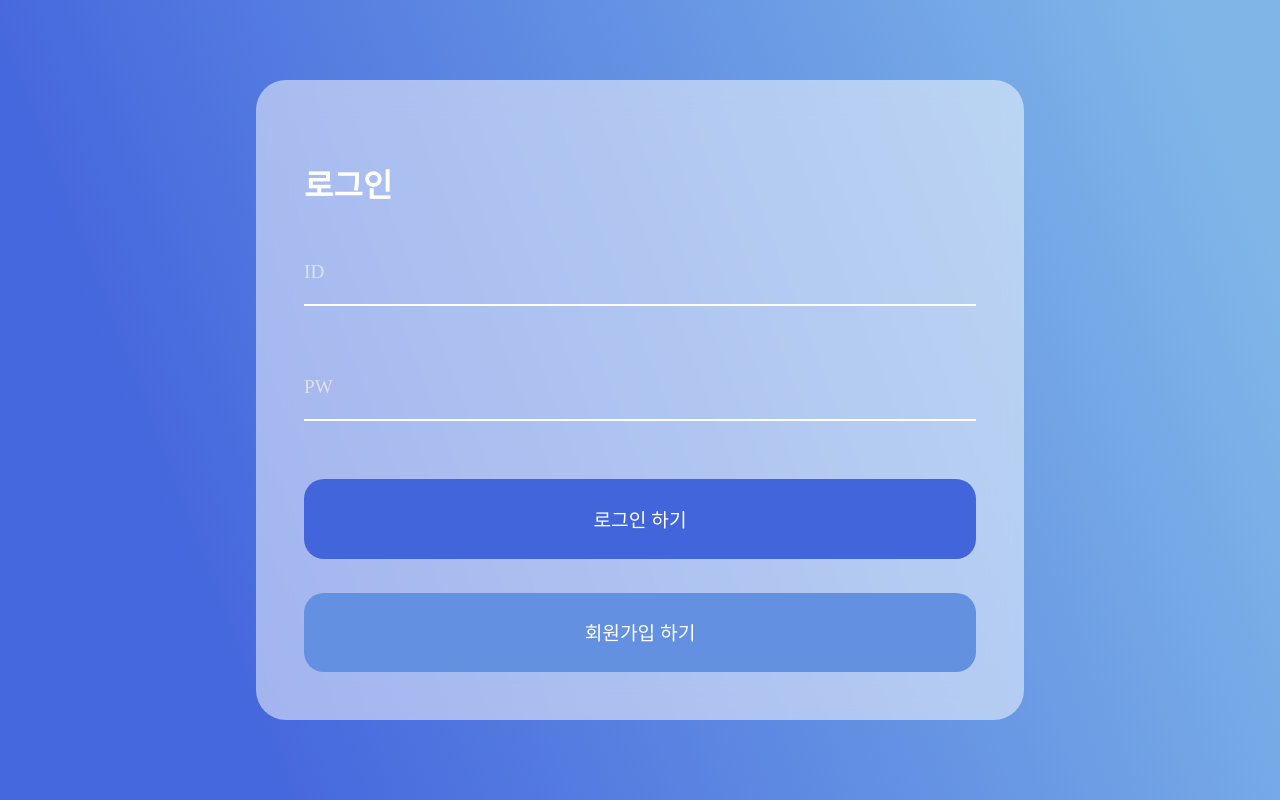
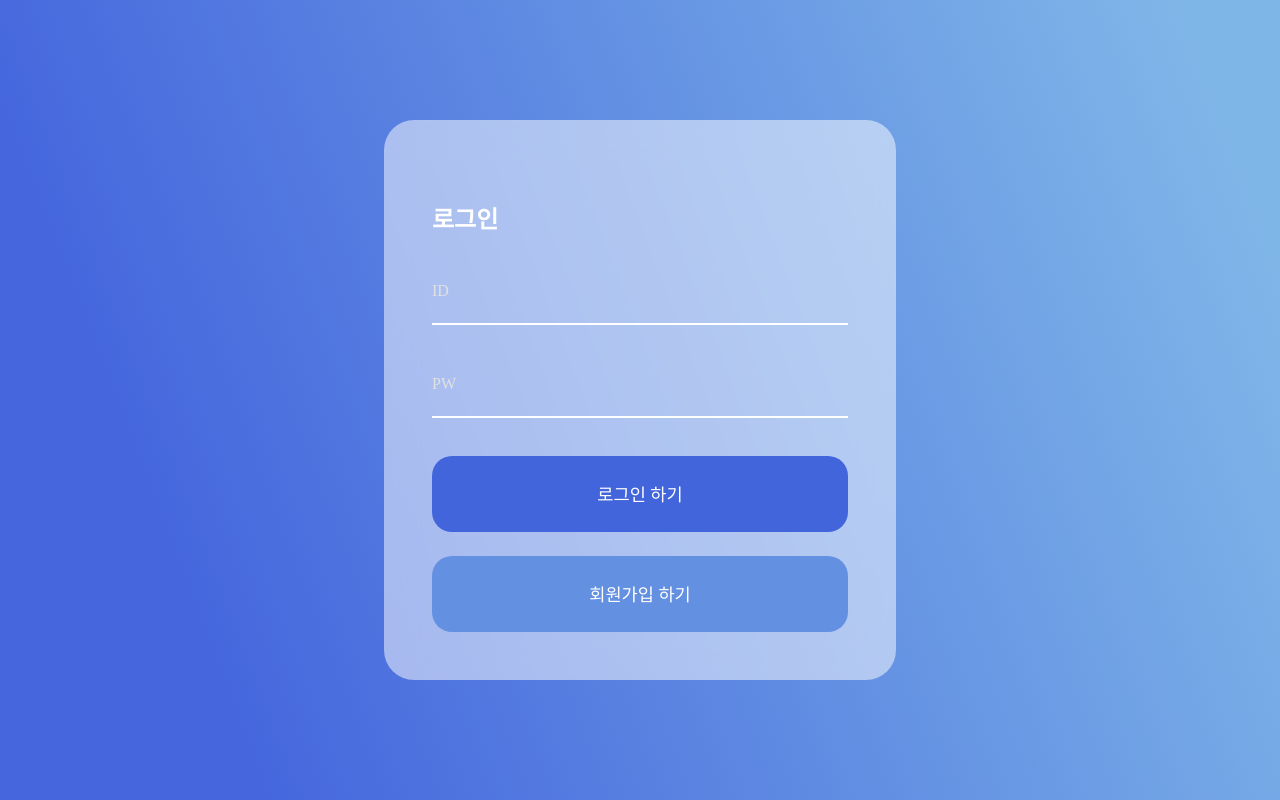
Before and after one commit to BusinessZIP/businesszip-frontend, a React (Vite) app: page /signIn in a window 1280 px wide. Built offline with nearby package versions, Linux system fonts and the light colour scheme; a web font is replaced by a local one.

Commit message:
Design : SignIn 크기 줄임

```diff
--- a/src/pages/SignInPage.jsx
+++ b/src/pages/SignInPage.jsx
@@ -13,8 +13,8 @@ const Container = styled.div`
 
 const FormWrapper = styled.div`
 	position: absolute;
-	width: 60%;
-	height: 80%;
+	width: 40%;
+	height: 70%;
 	display: flex;
 	flex-direction: column;
 	justify-content: space-between;
@@ -39,16 +39,16 @@ const FormWrapper = styled.div`
 const Title = styled.h2`
 	color: white;
 	font-family: 'MICEGothic';
-	font-size: 2rem;
+	font-size: 1.5rem;
 `;
 
 const SignInInput = styled(Input)`
 	color: #e1e1e1;
 	font-family: 'MICEGothic';
-	font-size: 1.2rem;
+	font-size: 1rem;
 	::placeholder {
 		font-family: 'MICEGothic';
-		font-size: 1.2rem;
+		font-size: 1rem;
 		color: #e1e1e1;
 	}
 	height: 4rem;
@@ -58,7 +58,7 @@ const SignInButton = styled.button`
 	cursor: pointer;
 	background: #4365db;
 	font-family: 'MICEGothic';
-	font-size: 1.2rem;
+	font-size: 1.1rem;
 	border-radius: 20px;
 	color: white;
 	width: 100%;
@@ -79,7 +79,7 @@ const SignInButton = styled.button`
 const SignUpButton = styled(SignInButton)`
 	cursor: pointer;
 	font-family: 'MICEGothic';
-	font-size: 1.2rem;
+	font-size: 1.1rem;
 	background: #6390e1;
 	&:hover,
 	&:focus {
```
